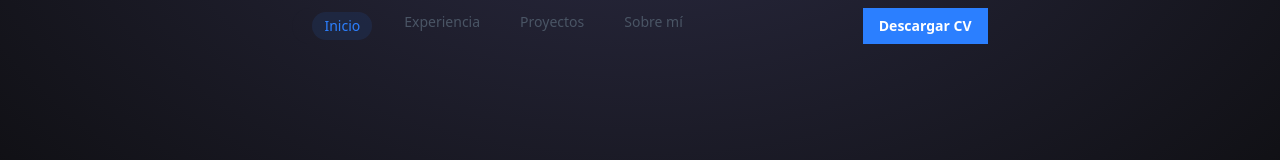
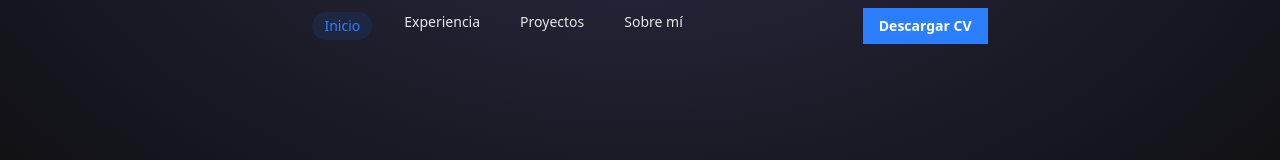
Before and after one commit to AntonioVaron/Web-Portfolio, an Astro site: page / in a window 1280 px wide. Shown: the top 160 px of the page. Built offline with nearby package versions, Linux system fonts and the light colour scheme; Astro itself is replaced by a stand-in of ours.

Commit message:
fixed text menu

```diff
--- a/src/components/Header.astro
+++ b/src/components/Header.astro
@@ -25,12 +25,12 @@ const navItems = [
 
 <header class="fixed top-0 z-20 flex justify-center items-center w-full mx-auto mt-2">
 
-    <nav class="flex flex-wrap pl-5 md:text-sm text-xs font-medium rounded-full text-gray-600 dark:text-gray-200 justify-center items-center gap-x-8">
+    <nav class="flex flex-wrap pl-5 md:text-sm text-xs font-medium rounded-full text-gray-200 justify-center items-center gap-x-8">
         <div class="flex gap-x-6 md:mb-0 md:mt-0 mb-1 mt-1 pr-5">
             {
             navItems.map((link) => (
                 <a
-                class="relative block px-2 py-1 transition hover:text-yellow-200 dark:hover:text-yellow-200 hover:bg-white/20 rounded-full"
+                class="relative block px-2 py-1 transition hover:text-yellow-200 hover:bg-white/20 rounded-full"
                 aria-label={link.label}
                 href={link.url}
                 >
```
